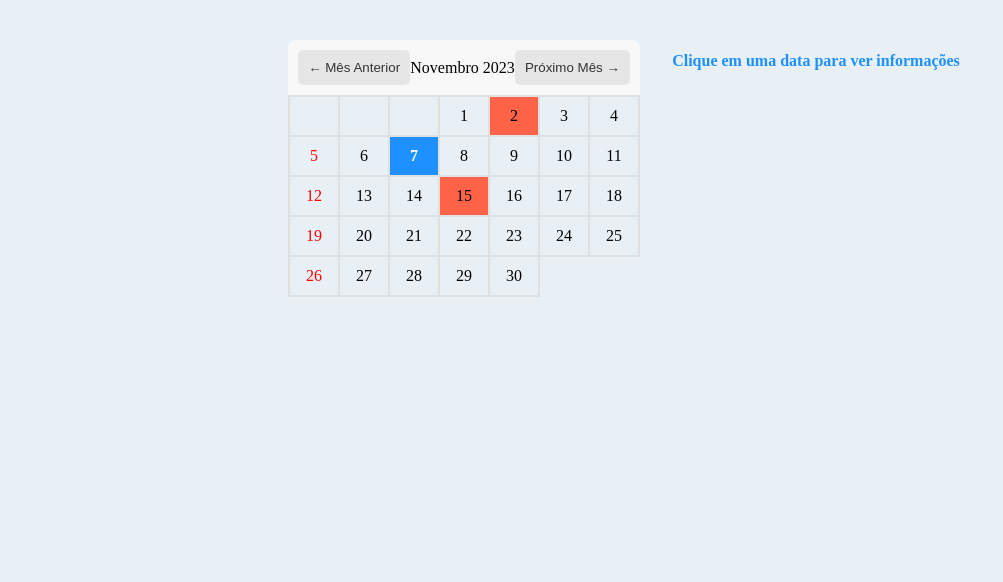
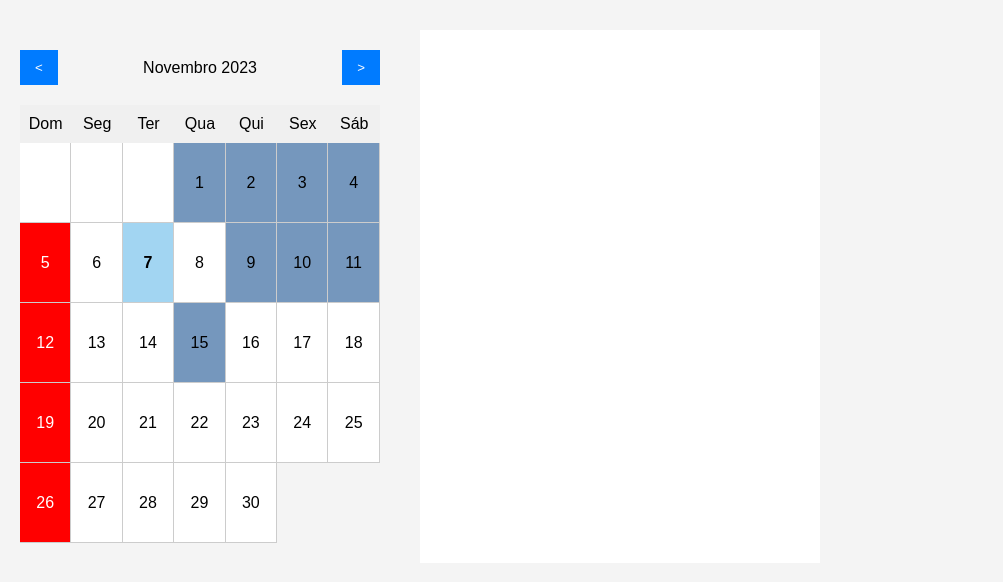
Before and after one commit to guaracai/delegada, a plain HTML site: page index.html in a window 1280 px wide. Shown: the whole page, without its empty margins (0-1003 px from the left). Drawn offline with Linux system fonts and the light colour scheme.

Commit message:
Add files via upload

```diff
--- a/index.html
+++ b/index.html
@@ -1,36 +1,59 @@
 <!DOCTYPE html>
-<html lang="pt-BR">
+<html lang="pt">
 <head>
-    <meta charset="UTF-8">
-    <meta name="viewport" content="width=device-width, initial-scale=1.0">
-    <title>Calendário Delegada</title>
-    <link rel="stylesheet" href="style.css">
-
-
-
+<meta charset="UTF-8">
+<meta name="viewport" content="width=device-width, initial-scale=1.0">
+<title>Calendário Corporativo</title>
+<link rel="stylesheet" href="style.css">
 </head>
 <body>
 
-<div id="calendario-container" class="calendario-lado">
-    <header class="calendar-header">
-        <button id="btnRetroceder" aria-label="Mês anterior">← Mês Anterior</button>
-        <span id="nome-do-mes"></span>
-        <button id="btnAvancar" aria-label="Próximo mês">Próximo Mês →</button>
-    </header>
-    <table id="calendario">
-        <!-- As células do calendário serão injetadas aqui pelo JavaScript -->
-    </table>
+<div class="container">
+  <div class="calendar">
+    <div class="navigation">
+      <button id="prev">&lt;</button>
+      <span id="current-month-year">Novembro 2023</span>
+      <button id="next">&gt;</button>
+    </div>
+    <div class="weekdays">
+        <div>Dom</div>
+        <div>Seg</div>
+        <div>Ter</div>
+        <div>Qua</div>
+        <div>Qui</div>
+        <div>Sex</div>
+        <div>Sáb</div>
+    </div>
+    <div class="days">
+      <!-- Dias do calendário serão gerados aqui -->
+    </div>
+  </div>
+
+  <div class="event-details">
+    <ul id="event-list">
+      <!-- Lista de detalhes de eventos será inserida aqui -->
+    </ul>
+  </div>
 </div>
+<script type="module">
+    // Import the functions you need from the SDKs you need
+    import { initializeApp } from "https://www.gstatic.com/firebasejs/10.5.2/firebase-app.js";
+    // TODO: Add SDKs for Firebase products that you want to use
+    // https://firebase.google.com/docs/web/setup#available-libraries
 
-<div id="info-container" class="informacoes-lado">
-    <div id="info">Clique em uma data para ver informações</div>
-    <ul id="listaTarefas">
-        <!-- As tarefas serão injetadas aqui pelo JavaScript -->
-    </ul>
-</div>
+    // Your web app's Firebase configuration
+    const firebaseConfig = {
+      apiKey: "AIzaSyDObOHGFVzFoXLgx9TBg8M79HtmQkrzBHk",
+      authDomain: "delegadaguaracai.firebaseapp.com",
+      projectId: "delegadaguaracai",
+      storageBucket: "delegadaguaracai.appspot.com",
+      messagingSenderId: "279841736016",
+      appId: "1:279841736016:web:b5a8a59a7d8556fbc51855"
+    };
 
+    // Initialize Firebase
+    const app = initializeApp(firebaseConfig);
+  </script>
 <script src="script.js"></script>
-
-
 </body>
 </html>
--- a/script.js
+++ b/script.js
@@ -1,178 +1,164 @@
-let hoje = new Date();
-let anoAtual = hoje.getFullYear();
-let mesAtual = hoje.getMonth();
-let diaAtual = hoje.getDate();
+document.addEventListener('DOMContentLoaded', function() {
+    const mockEventDatabase = {
+      '2023-11-01': [
+        { title: 'Reunião de Equipe', description: 'Reunião mensal com a equipe.' }
+      ],
 
-let eventos = {};
+      '2023-11-15': [
+        { title: 'Feriado', description: 'Proclamação da República' }
 
-const nomesDosMeses = [
-  "Janeiro", "Fevereiro", "Março", "Abril", "Maio", "Junho",
-  "Julho", "Agosto", "Setembro", "Outubro", "Novembro", "Dezembro"
-];
+      ],
 
-const feriadosAnuais = {
-  '0': ['1'], // Janeiro: Ano Novo
-  '1': ['13'], // Carnaval Fevereiro:
-  '2': [], // Março: (sem feriados fixos)
-  '3': ['6', '21', '26', '30'], // Abril: Tiradentes
-  '4': ['1'], // Maio: Dia do Trabalhador
-  '5': [], // Junho: (sem feriados fixos)
-  '6': ['9'], // Julho: Revolução Constitucionalista (feriado estadual em SP)
-  '7': [], // Agosto: (sem feriados fixos)
-  '8': ['7'], // Setembro: Independência do Brasil
-  '9': ['12'], // Outubro: Nossa Senhora Aparecida
-  '10': ['2', '15'], // Novembro: Finados e Proclamação da República
-  '11': ['25'], // Dezembro: Natal
+      '2024-04-06': [
+        { title: 'Aniversário', description: 'Silvia' },
+
+      ],
+
+      '2024-04-30': [
+        { title: 'Aniversário', description: 'Nathalia' },
+
+      ],
+
+      '2024-01-01': [
+        { title: 'Feriado', description: 'Ano Novo' },
+
+      ],
+
+      '2024-02-13': [
+        { title: 'Feriado', description: 'Carnaval' },
+
+      ],
+
+      '2023-11-02': [
+        { title: 'Atividade Delegada', description: 'Cb PM Costa e Cb PM Celio das 09:00 às 17:00' },
+        { title: 'Atividade Delegada', description: 'Cb PM Roberto e Sd PM Caldato das 15:59 às 23:59' }
+
+      ],
+
+      '2023-11-03': [
+        { title: 'Atividade Delegada', description: 'Cb PM Roberto e Sd PM Caldato das 18:00 às 02:00 Delegada' },
+
+      ],
+
+      '2023-11-04': [
+        { title: 'Atividade Delegada', description: 'Cb PM Cb PM Carlos e Cb PM Beraldo das 18:00 às 02:00' },
+
+      ],
+
+      '2023-11-05': [
+        { title: 'Atividade Delegada', description: 'Cb PM Cb PM Costa e Sd PM Valentim das 15:59 às 23:59' },
+
+      ],
+
+      '2023-11-09': [
+        { title: 'Atividade Delegada', description: 'Cb PM Cb Cb PM Celio e Sd PM Valentim das 15:59 às 23:59' },
+
+      ],
+
+      '2023-11-10': [
+        { title: 'Atividade Delegada', description: 'Cb PM Costa e Cb PM Celio das 18:00 Às 02:00' },
+
+      ],
+
+      '2023-11-11': [
+        { title: 'Atividade Delegada', description: 'Cb PM Cb PM Marta e Sd PM Caldato das 18:00 às 02:00' },
+
+      ],
+
+      '2023-11-12': [
+        { title: 'Atividade Delegada', description: 'Cb Cb PM Roberto e Sd PM Zacarin das 15:59' },
+
+      ]
+
+
     };
 
-function formatarChaveData(ano, mes, dia) {
-  return `${ano}-${mes + 1}-${dia}`;
+    const currentMonthYear = document.getElementById('current-month-year');
+    const daysContainer = document.querySelector('.days');
+
+    let today = new Date(2023, 10, 7);
+    let currentDate = new Date(today);
+
+    function updateMonthYearDisplay(date) {
+      const monthNames = ["Janeiro", "Fevereiro", "Março", "Abril", "Maio", "Junho",
+                          "Julho", "Agosto", "Setembro", "Outubro", "Novembro", "Dezembro"];
+      currentMonthYear.textContent = `${monthNames[date.getMonth()]} ${date.getFullYear()}`;
     }
 
-function carregarEventos() {
-  try {
-    const eventosSalvos = localStorage.getItem('eventos');
-    if (eventosSalvos) {
-      eventos = JSON.parse(eventosSalvos);
+    function clearCalendar() {
+      daysContainer.innerHTML = '';
     }
-  } catch (error) {
-    console.error("Erro ao carregar eventos:", error);
+
+    function addEmptyCells(startIndex) {
+      for (let i = 0; i < startIndex; i++) {
+        const emptyCell = document.createElement('div');
+        emptyCell.className = 'day empty';
+        daysContainer.appendChild(emptyCell);
       }
     }
 
-function salvarEventos() {
-  localStorage.setItem('eventos', JSON.stringify(eventos));
+    function addDayCells(year, month) {
+      const daysInMonth = new Date(year, month + 1, 0).getDate();
+      for (let day = ' '; day <= daysInMonth; day++) {
+        const dayElement = document.createElement('div');
+        dayElement.className = 'day';
+        dayElement.textContent = day;
+
+        if (day === today.getDate() && month === today.getMonth() && year === today.getFullYear()) {
+          dayElement.classList.add('current-day');
         }
 
-function criarBotao(texto, handler) {
-  let button = document.createElement('button');
-  button.innerText = texto;
-  button.onclick = handler;
-  return button;
+        if (new Date(year, month, day).getDay() === 0) { // 0 representa o domingo
+            dayElement.classList.add('sunday');
           }
 
-function adicionarEvento(chaveData, evento) {
-  if (!eventos[chaveData]) {
-    eventos[chaveData] = [];
+        const dateKey = `${year}-${String(month + 1).padStart(2, '0')}-${String(day).padStart(2, '0')}`;
+        if (mockEventDatabase[dateKey]) {
+          dayElement.classList.add('has-event');
+          dayElement.addEventListener('click', function() {
+            showEventDetails(dateKey);
+          });
         }
-  eventos[chaveData].push(evento);
-  salvarEventos();
-  mostrarEventos(chaveData.split('-')[2]);
-}
-
-function editarEvento(chaveData, index) {
-  let novoEvento = prompt("Editar seu evento", eventos[chaveData][index]);
-  if (novoEvento !== null) {
-    eventos[chaveData][index] = novoEvento;
-    salvarEventos();
-    mostrarEventos(chaveData.split('-')[2]);
+        daysContainer.appendChild(dayElement);
       }
     }
 
-function excluirEvento(chaveData, index) {
-  eventos[chaveData].splice(index, 1);
-  if (eventos[chaveData].length === 0) {
-    delete eventos[chaveData];
-  }
-  salvarEventos();
-  mostrarEventos(chaveData.split('-')[2]);
-}
+    function showEventDetails(dateKey) {
+      const events = mockEventDatabase[dateKey];
+      const eventList = document.getElementById('event-list');
+      eventList.innerHTML = '';
 
-function selecionarDia(dia) {
-  let chaveData = formatarChaveData(anoAtual, mesAtual, dia);
-  mostrarEventos(dia);
-  let evento = prompt("Adicione um evento ou deixe em branco");
-  if (evento) {
-    adicionarEvento(chaveData, evento);
+      if (events) {
+        events.forEach(event => {
+          const eventItem = document.createElement('li');
+          eventItem.innerHTML = `<strong>${event.title}</strong>: ${event.description}`;
+          eventList.appendChild(eventItem);
+        });
+      } else {
+        eventList.innerHTML = '<li>Nenhum evento para este dia.</li>';
       }
     }
 
-function mostrarEventos(dia) {
-  let chaveData = formatarChaveData(anoAtual, mesAtual, dia);
-  const listaTarefas = document.getElementById('listaTarefas');
-  listaTarefas.innerHTML = '';
+    function generateCalendarDays(date) {
+      clearCalendar();
+      updateMonthYearDisplay(date);
 
-  if (eventos[chaveData]) {
-    eventos[chaveData].forEach((evento, index) => {
-      let itemTarefa = document.createElement('li');
-      itemTarefa.innerText = evento;
-      itemTarefa.appendChild(criarBotao('Editar', () => editarEvento(chaveData, index)));
-      itemTarefa.appendChild(criarBotao('Excluir', () => excluirEvento(chaveData, index)));
-      listaTarefas.appendChild(itemTarefa);
-    });
-  } else {
-    listaTarefas.innerHTML = '<li>Nenhum evento para esta data.</li>';
-  }
-}
-function adicionarFeriadosComoEventos() {
-  for (const mes in feriadosAnuais) {
-    feriadosAnuais[mes].forEach(dia => {
-      const chaveData = formatarChaveData(anoAtual, parseInt(mes), parseInt(dia));
-      if (!eventos[chaveData]) {
-        eventos[chaveData] = ['Feriado'];
-      }
-    });
-  }
-  salvarEventos(); // Salva os feriados no localStorage após adicioná-los
-}
-function montarCalendario() {
-  let calendario = document.getElementById('calendario');
-  calendario.innerHTML = '';
-  let nomeDoMes = document.getElementById('nome-do-mes');
-  nomeDoMes.textContent = `${nomesDosMeses[mesAtual]} ${anoAtual}`;
-  let primeiroDiaDoMes = new Date(anoAtual, mesAtual, 1).getDay();
-  let numeroDeDiasNoMes = new Date(anoAtual, mesAtual + 1, 0).getDate();
+      const firstDayOfMonth = new Date(date.getFullYear(), date.getMonth(), 1).getDay();
+      const startDayIndex = (firstDayOfMonth === 0) ? 7 : firstDayOfMonth - 1;
 
-  let linha = calendario.insertRow();
-  for (let i = 0; i < primeiroDiaDoMes; i++) {
-    linha.insertCell();
+      addEmptyCells(startDayIndex);
+      addDayCells(date.getFullYear(), date.getMonth());
     }
 
-  for (let dia = 1; dia <= numeroDeDiasNoMes; dia++) {
-    if (linha.cells.length === 7) {
-      linha = calendario.insertRow();
-    }
-    let celulaDia = linha.insertCell();
-    celulaDia.innerText = dia;
-    let chaveData = formatarChaveData(anoAtual, mesAtual, dia);
-
-    if (eventos[chaveData]) {
-      celulaDia.classList.add('comEvento');
-    }
-    if (dia === diaAtual && mesAtual === hoje.getMonth() && anoAtual === hoje.getFullYear()) {
-      celulaDia.classList.add('hoje');
-    }
-    if (feriadosAnuais[String(mesAtual)] && feriadosAnuais[String(mesAtual)].includes(String(dia))) {
-      celulaDia.classList.add('feriado');
-    }
-    celulaDia.addEventListener('mouseover', () => mostrarEventos(dia));
-    celulaDia.addEventListener('click', () => selecionarDia(dia));
-  }
-}
-
-function configurarNavegacao() {
-  document.getElementById('btnRetroceder').addEventListener('click', function() {
-    mesAtual--;
-    if (mesAtual < 0) {
-      mesAtual = 11;
-      anoAtual--;
-    }
-    montarCalendario();
+    document.getElementById('prev').addEventListener('click', function() {
+      currentDate.setMonth(currentDate.getMonth() - 1);
+      generateCalendarDays(currentDate);
     });
 
-  document.getElementById('btnAvancar').addEventListener('click', function() {
-    mesAtual++;
-    if (mesAtual > 11) {
-      mesAtual = 0;
-      anoAtual++;
-    }
-    montarCalendario();
+    document.getElementById('next').addEventListener('click', function() {
+      currentDate.setMonth(currentDate.getMonth() + 1);
+      generateCalendarDays(currentDate);
     });
-}
 
-// Inicialização
-window.addEventListener('load', function() {
-  carregarEventos();
-  montarCalendario();
-  configurarNavegacao();
+    generateCalendarDays(currentDate);
   });
--- a/style.css
+++ b/style.css
@@ -1,149 +1,140 @@
 body {
-    background-color: #e8eff5;
+    font-family: Arial, sans-serif;
     margin: 0;
     padding: 0;
-    display: flex;
-    justify-content: center;
-    align-items: flex-start;
-    height: 100vh;
-    padding-top: 5vh;
+    background: #f4f4f4;
   }
 
+
   .container {
-    background-color: #ffffff;
-    border-radius: 8px;
-    box-shadow: 0 4px 8px rgba(0, 0, 0, 0.1);
-    overflow: hidden;
-    position: relative;
-    margin: auto; /* Centraliza o container na tela */
     display: flex;
-    flex-direction: column;
-    align-items: center; /* Centraliza o conteúdo no eixo cross-axis */
+    flex-wrap: wrap;
+    justify-content: flex-start; /* Alinha os itens à esquerda */
+    height: 200px;
+    margin-top: 30px
   }
 
-#calendario-container,
-#info-container {
-    border-radius: 8px;
-    width: 352px; /* Largura fixa para ambos os contêineres */
-    margin-bottom: 50px; /* Espaçamento entre os contêineres */
+  .calendar,
+.event-details {
+  box-sizing: border-box;
+  max-width: 400px; /* Largura fixa para manter o aspecto quadrado */
+  padding: 20px;
+  margin-right: 20px; /* Adiciona espaço à direita de cada seção */
 }
 
-.calendar-header {
-    display: flex;
-    justify-content: space-evenly;
-    align-items: center;
-    padding: 10px;
-    background-color: #f8f8f8;
-    border-top-left-radius: 8px;
-    border-top-right-radius: 8px;
+  .calendar {
+    max-width: 400px; /* Ajuste para a largura desejada do calendário */
+
+  }
+  .event-details {
+    box-sizing: border-box;
+    width: 400px; /* Largura fixa */
+    max-width: 400px; /* Largura máxima fixa */
+    padding: 20px;
+    background: #fff;
+    margin-right: 20px; /* Espaço à direita */
+    /* ... */
   }
 
-button {
-    padding: 10px;
-    border: none;
-    background-color: #e6e6e6;
-    border-radius: 5px;
-    cursor: pointer;
-    transition: all 0.3s ease;
-    color: #333;
+  /*.event-details {
+    max-width: 350px;
+    background: #fff;
+  }*/
+
+  .header {
+    font-size: 24px;
+    margin-bottom: 20px;
   }
 
-button:hover {
-    background-color: #ff6347;
-    color: white;
+  .navigation {
+    display: flex;
+    justify-content: space-between;
+    align-items: center;
+    margin-bottom: 20px;
   }
 
-#calendario {
-    border-collapse: collapse;
-    width: 100%;
-}
-
-#calendario td {
-    border: 2px solid #e0e0e0;
-    padding: 10px;
-    text-align: center;
+  .navigation button {
+    background: #007bff;
+    color: white;
+    border: none;
+    padding: 10px 15px;
     cursor: pointer;
   }
 
-#calendario td:hover {
-    background-color: #d1eaff;
+  .navigation button:focus {
+    outline: none;
   }
 
-#calendario td.comEvento {
-    background-color: #1e90ff;
-    color: white;
+  .weekdays {
+    display: flex;
+    justify-content: space-between;
+    background-color: #f0f0f0;
+    padding: 10px 0;
   }
 
-#calendario td.hoje {
-    background-color: #1e90ff;
-    color: white;
+  .weekdays div {
+    text-align: center;
+    flex-basis: 14.28%;
+  }
+
+  .days {
+    display: flex;
+    flex-wrap: wrap;
+  }
+
+  .day {
+    width: 14.28%; /* 7 dias da semana, então 100% / 7 = 14.28% */
+    height: 80px; /* Altura fixa para manter o layout uniforme */
+    padding: 10px;
+    border-bottom: 1px solid #ccc;
+    border-right: 1px solid #ccc;
+    text-align: center;
+    background-color: #fff;
+    box-sizing: border-box;
+    display: flex;
+    align-items: center;
+    justify-content: center;
+  }
+
+  .has-event {
+    background-color: #7597bd; /* Um leve destaque para dias com eventos */
+    cursor: pointer;
+  }
+
+  .has-event:hover {
+    background-color: #FF6347;
+  }
+
+  .event-details ul {
+    list-style: none;
+    padding: 0;
+    margin: 0;
+  }
+
+  .event-details li {
+    margin-bottom: 10px;
+    background: #f9f9f9;
+    padding: 10px;
+    border-left: 5px solid #3d5774; /* Um destaque lateral para cada evento */
+  }
+
+  .current-day {
+    background-color: #a2d5f2; /* ou qualquer outra cor para destacar o dia atual */
     font-weight: bold;
   }
 
-#calendario td.feriado {
-    background-color: #ff6347; /* Cor de destaque para os feriados */
+  .sunday {
+    background-color: red; /* ou qualquer cor que você prefira */
+    color: white; /* Para melhor contraste do texto */
   }
 
-#calendario td.feriado:hover {
-    background-color: #ffcccc; /* Mantém a cor de fundo dos feriados ao passar o mouse */
+
+
+  @media (max-width: 768px) {
+    /* Remova as regras que alteram a largura para que o calendário mantenha o tamanho fixo */
+    .calendar,
+    .event-details {
+      margin-right: 0; /* Ajuste a margem no layout responsivo, se necessário */
     }
 
-#info {
-    color: #1e90ff;
-    font-weight: bold;
-    text-align: center;
-    line-height: 2.6;
   }
-
-#listaTarefas {
-    list-style: none; /* Remove marcadores de lista */
-    padding: 18px;
-    margin: 0px;
-}
-
-#listaTarefas li {
-    border-bottom: 1px solid #e0e0e0; /* Adiciona uma linha entre as tarefas */
-    padding: 10px;
-    cursor: pointer;
-}
-
-#listaTarefas li button {
-    margin-left: 10px;
-    padding: 5px 10px;
-}
-
-#listaTarefas li button:hover {
-    background-color: #ff6347;
-    color: white;
-}
-
-#calendario tr:not(:first-child) td:first-child {
-    color: red;
-}
-
-@media (max-width: 768px) {
-    .container {
-        position: static;
-        width: 95%;
-        height: auto;
-        margin-top: 10px;
-        padding-top: 0;
-    }
-
-    #calendario-container,
-    #info-container {
-        width: 95%; /* Ocupa a maior parte da tela em dispositivos móveis */
-        margin-bottom: 10px; /* Reduz o espaçamento entre os contêineres */
-    }
-
-    .calendar-header {
-        flex-direction: column;
-        align-items: stretch;
-    }
-
-    .calendar-header button {
-        width: 100%;
-        margin-bottom: 5px;
-    }
-    /* As regras para .feriado estão acima e aplicam-se a todas as resoluções de tela */
-}
```
Lines whose indentation alone changed are shown as unchanged.
